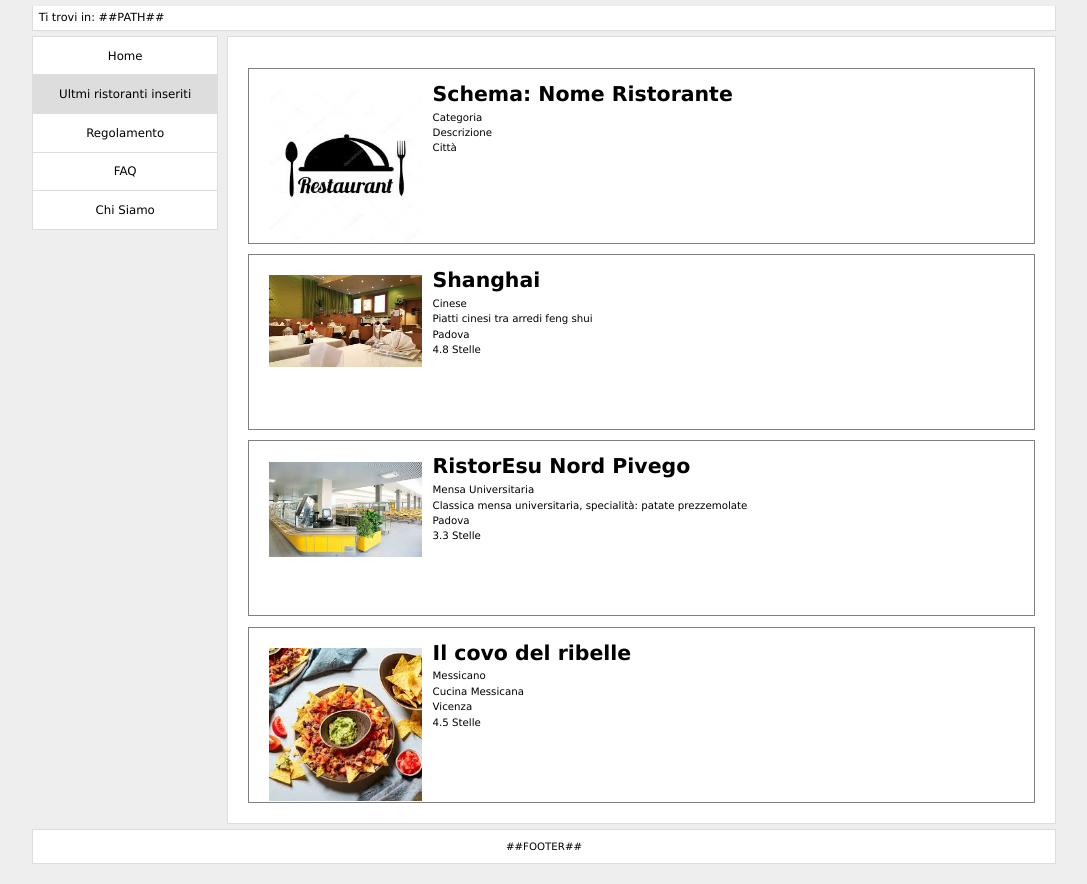
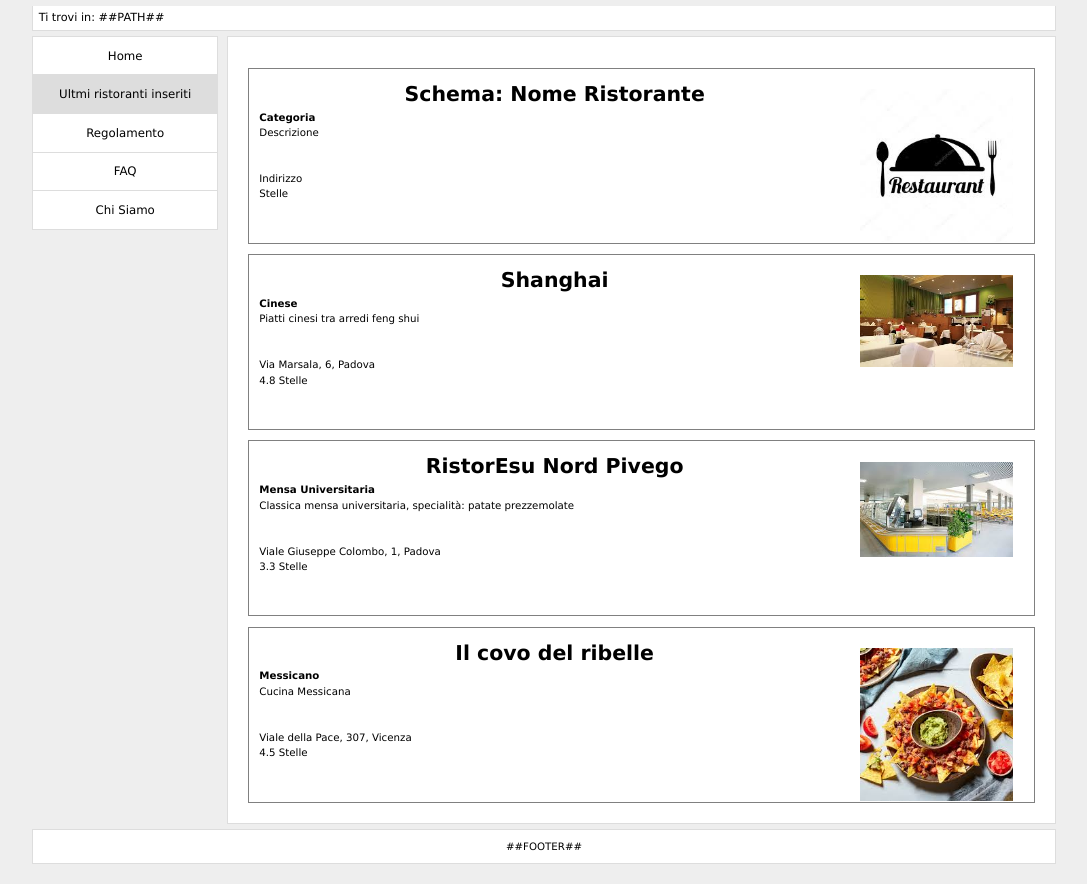
Before and after one commit to EgonGalvani/RestReview, a PHP site: page /html/ultimiristoranti.html in a window 1280 px wide. Shown: the part 91-975 px from the top of the page, without its empty margins (96-1183 px from the left). Run offline with PHP 8.4, Linux system fonts and the light colour scheme.

Commit message:
Modifica visualizzazione ricerche ultimi ristoranti

```diff
--- a/css/style.css
+++ b/css/style.css
@@ -257,7 +257,8 @@ input[type="text"]:focus, input[type="password"]:focus, input[type= "email"], se
     min-height: 15em;
 }
 .ristoranti img{
-    float:left;
+    display: block;
+    float:right;
     width: 20%;
     padding: 1em;
 }
@@ -267,9 +268,19 @@ input[type="text"]:focus, input[type="password"]:focus, input[type= "email"], se
 }
 .ristoranti h1{
     font-size: 2em;
+    text-align: center;
 }
 .ristoranti p{
     font-size: 1em;
+}
+.categoria{
+    font-size: 1.5em;
+    font-weight: bold;
+}
+.indirizzo{
+    padding-top: 3em;
+}
+.stelle{
 }
 
 /* --------------- Pagine chisiamo e regolamento -------------- */
--- a/html/ultimiristoranti.html
+++ b/html/ultimiristoranti.html
@@ -39,33 +39,34 @@
 		<div class="ristoranti">
             <a href=""><img src="../img/esempio.jpg" /></a>
 			<h1><a href="">Schema: Nome Ristorante</a></h1>
-			<p>Categoria</p>
+			<p class="categoria">Categoria</p>
 			<p>Descrizione</p>
-			<p>Città</p>
+            <p class="indirizzo">Indirizzo</p>
+            <p class="stelle">Stelle</p>
 		</div>
 		<div class="ristoranti">
             <a href=""><img src="../img/shanghai.jpg" /></a>
 			<h1><a href="">Shanghai</a></h1>
-			<p>Cinese</p>
+			<p class="categoria">Cinese</p>
 			<p>Piatti cinesi tra arredi feng shui</p>
-			<p>Padova</p>
-			<p>4.8 Stelle</p>
+			<p class="indirizzo">Via Marsala, 6, Padova</p>
+			<p class="stelle">4.8 Stelle</p>
 		</div>
 		<div class="ristoranti">
             <a href=""><img src="../img/piovego.jpg" /></a>
 			<h1><a href="">RistorEsu Nord Pivego</a></h1>
-			<p>Mensa Universitaria</p>
+			<p class="categoria">Mensa Universitaria</p>
 			<p>Classica mensa universitaria, specialità: patate prezzemolate</p>
-			<p>Padova</p>
-			<p>3.3 Stelle</p>
+			<p class="indirizzo">Viale Giuseppe Colombo, 1, Padova</p>
+			<p class="stelle">3.3 Stelle</p>
 		</div>
 		<div class="ristoranti">
             <a href=""><img src="../img/il_covo_del_ribelle.jpg" /></a>
 			<h1><a href="">Il covo del ribelle</a></h1>
-			<p>Messicano</p>
+			<p class="categoria">Messicano</p>
 			<p>Cucina Messicana</p>
-			<p>Vicenza</p>
-			<p>4.5 Stelle</p>
+			<p class="indirizzo">Viale della Pace, 307, Vicenza</p>
+			<p class="stelle">4.5 Stelle</p>
 		</div>
 
         </div>
```
